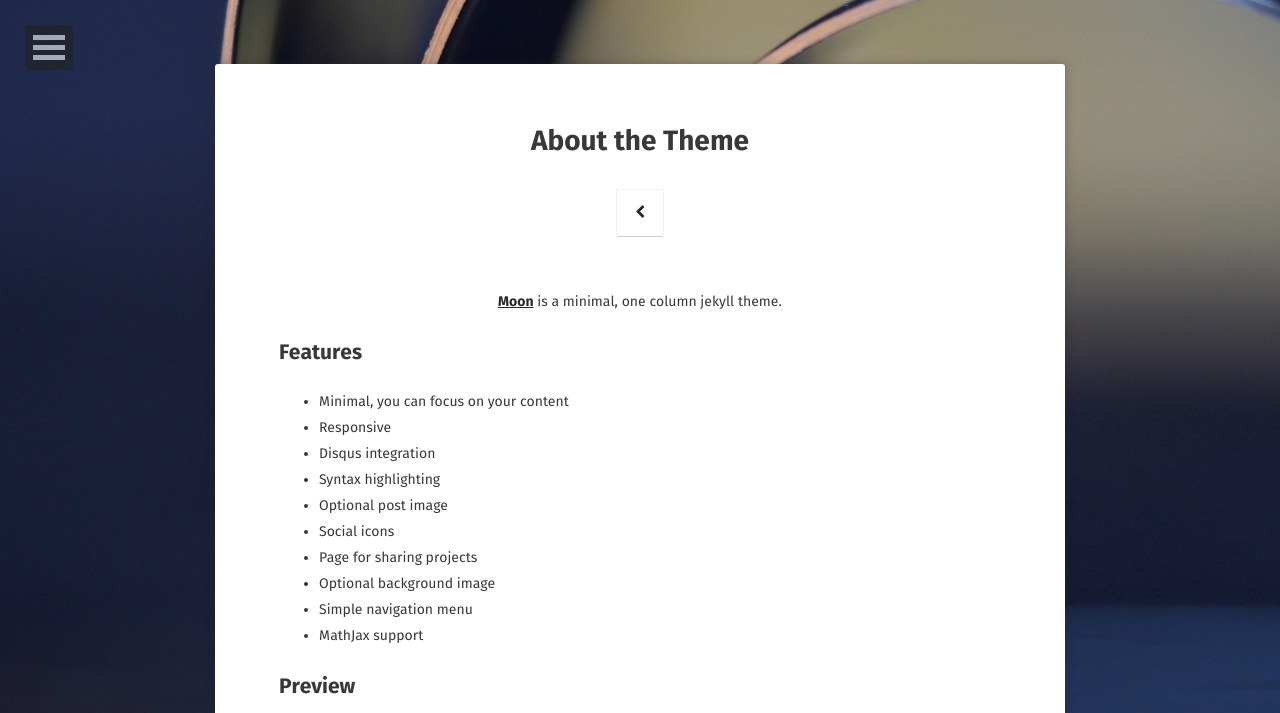
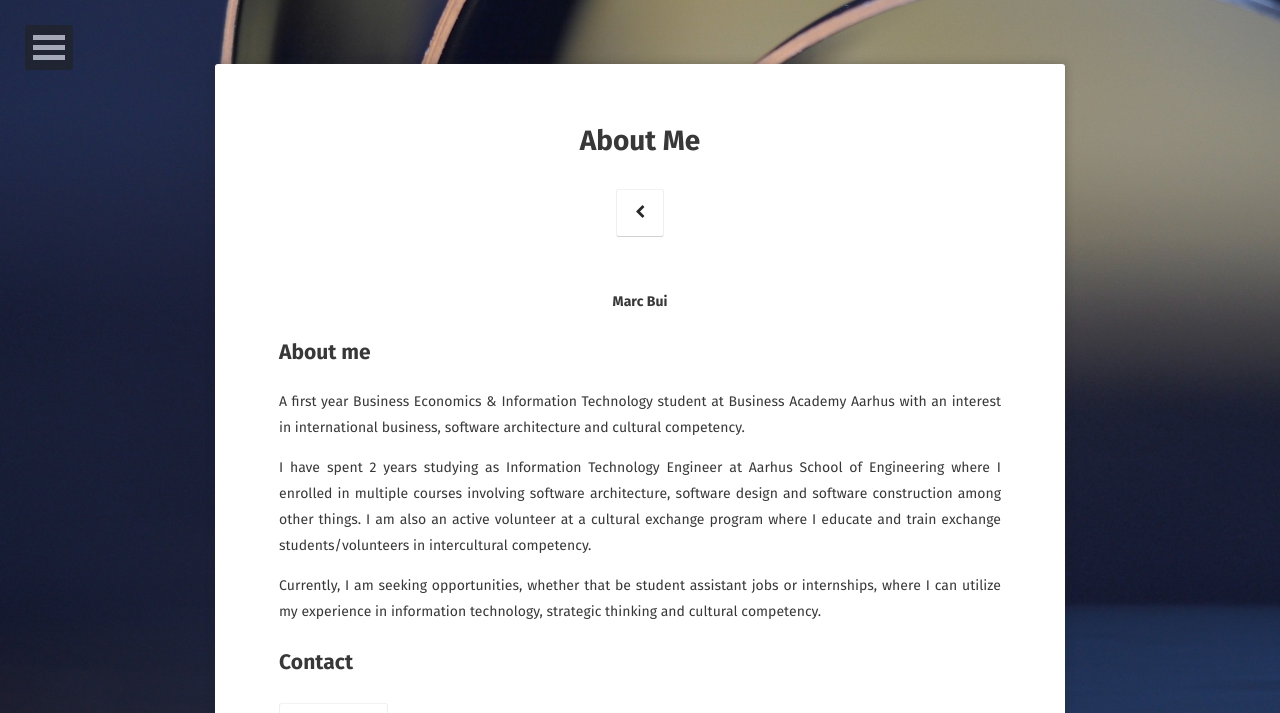
Before and after one commit to donbuibui/donbuibui.github.io, a Jekyll site: the page built from about/index.md, in a window 1280 px wide. Shown: the top 713 px of the page. Built offline with Jekyll 4.4.1, drawn with Linux system fonts in a browser that asks for light colours; some web fonts are replaced; some of the changed text lies outside the part shown; grey boxes are pictures that could not be loaded.

Commit message:
updated about me

```diff
--- a/about/index.md
+++ b/about/index.md
@@ -1,37 +1,20 @@
 ---
 layout: page
-title: About the Theme
-tags: [about, Jekyll, theme, moon]
-date: 2016-03-21
+title: About Me
+tags: [about, marc, bui, marc bui,]
+date: 2019-04-21
 comments: false
 ---
 
-<center><a href="http://taylantatli.github.io/Moon"><b>Moon</b></a> is a minimal, one column jekyll theme.</center>
+<center><b>Marc Bui</b></center>
 
-## Features
-* Minimal, you can focus on your content
-* Responsive
-* Disqus integration
-* Syntax highlighting
-* Optional post image
-* Social icons
-* Page for sharing projects
-* Optional background image
-* Simple navigation menu
-* MathJax support
+## About me
+A first year Business Economics & Information Technology student at Business Academy Aarhus with an interest in international business, software architecture and cultural competency.
 
-## Preview
+I have spent 2 years studying as Information Technology Engineer at Aarhus School of Engineering where I enrolled in multiple courses involving software architecture, software design and software construction among other things. I am also an active volunteer at a cultural exchange program where I educate and train exchange students/volunteers in intercultural competency.
 
-{% capture images %}
-    https://cloud.githubusercontent.com/assets/754514/14509720/61c61058-01d6-11e6-93ab-0918515ecd56.png
-    https://cloud.githubusercontent.com/assets/754514/14509716/61ac6c8e-01d6-11e6-879f-8308883de790.png
-{% endcapture %}
-{% include gallery images=images caption="Screenshots of Moon Theme" cols=2 %}
+Currently, I am seeking opportunities, whether that be student assistant jobs or internships, where I can utilize my experience in information technology, strategic thinking and cultural competency.
 
-See a [live version of Moon](http://taylantatli.github.io/Moon) hosted on GitHub.
+## Contact
 
-## Getting Started
-
-To learn how to install and use this theme check out the [Setup Guide](http://taylantatli.me/Moon/moon-theme/) for more information.
-
-[Install Moon](https://github.com/TaylanTatli/Moon){: .btn}
+[Contact Me](mailto:mail@marcbui.me){: .btn}
```
